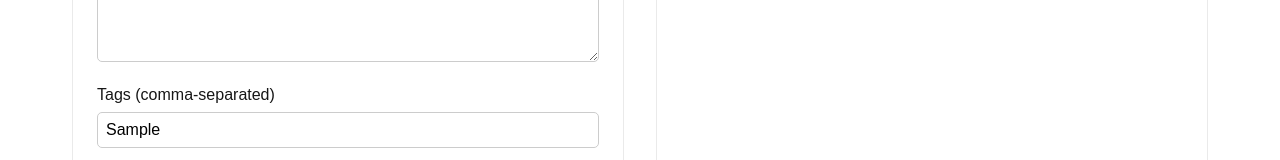
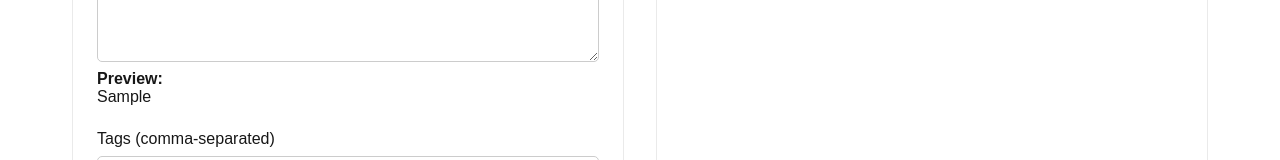
Before and after one commit to ArtyomSukiasyan/Blog, a Next.js app: page /admin in a window 1280 px wide. Both pictures are taken after typing "Sample", "Sample", "Sample" into the empty fields and a click on the button "Create Post". Shown: the part 421-581 px from the top of the page. Built offline with nearby package versions, Linux system fonts and the light colour scheme; no server answers; the database is empty.

Commit message:
feat: add preview for content

```diff
--- a/components/postForm/PostForm.tsx
+++ b/components/postForm/PostForm.tsx
@@ -1,7 +1,8 @@
-'use client';
+"use client";
 
-import { useState } from 'react';
-import styles from './PostForm.module.css';
+import { useState } from "react";
+import styles from "./PostForm.module.css";
+import Markdown from "react-markdown";
 
 interface PostFormProps {
   onSuccess?: () => void;
@@ -9,39 +10,41 @@ interface PostFormProps {
 
 export default function PostForm({ onSuccess }: PostFormProps) {
   const [formData, setFormData] = useState({
-    title: '',
-    content: '',
-    tags: '',
+    title: "",
+    content: "",
+    tags: "",
   });
 
   const handleSubmit = async (e: React.FormEvent) => {
     e.preventDefault();
 
     try {
-      const res = await fetch('/api/posts', {
-        method: 'POST',
+      const res = await fetch("/api/posts", {
+        method: "POST",
         headers: {
-          'Content-Type': 'application/json',
+          "Content-Type": "application/json",
         },
         body: JSON.stringify({
           ...formData,
-          tags: formData.tags.split(',').map(tag => tag.trim()),
+          tags: formData.tags.split(",").map((tag) => tag.trim()),
         }),
       });
 
-      if (!res.ok) throw new Error('Failed to create post');
+      if (!res.ok) {
+        throw new Error("Failed to create post");
+      }
 
-      setFormData({ title: '', content: '', tags: '' });
+      setFormData({ title: "", content: "", tags: "" });
       onSuccess?.();
     } catch (error) {
-      console.error('Error creating post:', error);
+      console.error("Error creating post:", error);
     }
   };
 
   const handleChange = (
     e: React.ChangeEvent<HTMLInputElement | HTMLTextAreaElement>
   ) => {
-    setFormData(prev => ({
+    setFormData((prev) => ({
       ...prev,
       [e.target.name]: e.target.value,
     }));
@@ -71,6 +74,10 @@ export default function PostForm({ onSuccess }: PostFormProps) {
           rows={10}
           required
         />
+        <div className={styles.preview}>
+          <h4>Preview:</h4>
+          <Markdown>{formData.content}</Markdown>
+        </div>
       </div>
 
       <div className={styles.formGroup}>
```
